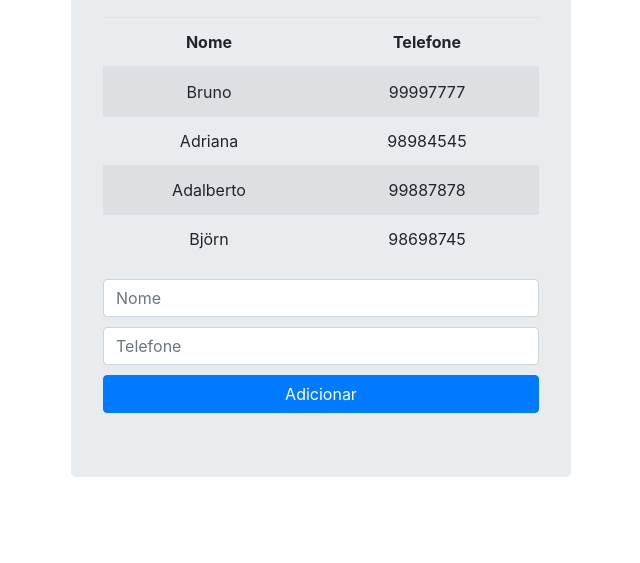
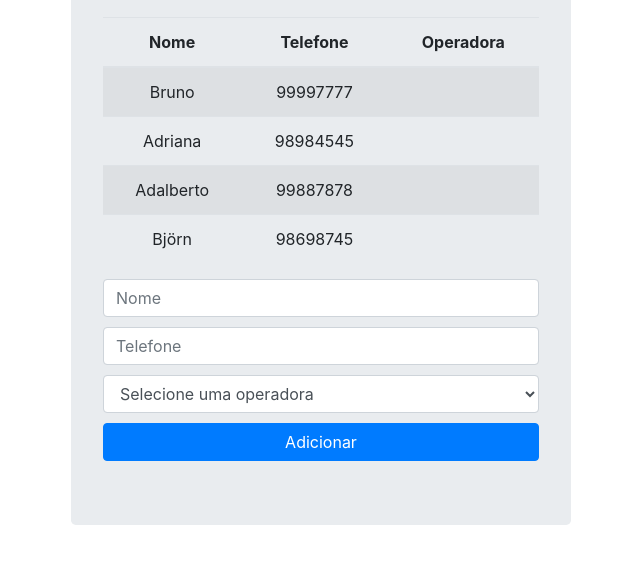
Before and after one commit to brunohgv/lista-telefonica, a plain HTML site: page index.html in a window 1280 px wide. Shown: the part 105-668 px from the top of the page, without its empty margins (319-959 px from the left). Drawn offline with nearby package versions, Linux system fonts and the light colour scheme.

Commit message:
Operadora adicionado

```diff
--- a/index.html
+++ b/index.html
@@ -22,15 +22,18 @@
           <tr>
             <th>Nome</th>
             <th>Telefone</th>
+            <th>Operadora</th>
           </tr>
         </thead>
         <tbody>
           <tr ng-repeat="contato in contatos">
             <td>{{contato.nome}}</td>
             <td>{{contato.telefone}}</td>
+            <td>{{contato.operadora.nome}}</td>
           </tr>
         </tbody>
       </table>
+      {{contato}}
       <form ng-enter="adicionarContato(contato)">
         <input
           class="form form-control"
@@ -44,7 +47,13 @@
           aria-label="Input de telefone"
           placeholder="Telefone"
           ng-model="contato.telefone">
-        <button class="btn btn-primary btn-block" ng-click="adicionarContato(contato)">Adicionar</button>
+        <select
+          class="form form-control"
+          ng-model="contato.operadora"
+          ng-options="operadora.nome for operadora in operadoras">
+          <option value="">Selecione uma operadora</option>
+        </select>
+        <button class="btn btn-primary btn-block" ng-disabled="false" ng-click="adicionarContato(contato)">Adicionar</button>
       </form>
 
     </div>
--- a/js/lista-telefonica/lista-telefonica.controller.js
+++ b/js/lista-telefonica/lista-telefonica.controller.js
@@ -10,6 +10,13 @@ angular
     {nome: "Björn", telefone: "98698745"},
   ]
 
+  $scope.operadoras = [
+    {nome: "Oi", codigo: 31},
+    {nome: "Vivo", codigo: 15},
+    {nome: "Tim", codigo: 41},
+    {nome: "Claro", codigo: 21},
+  ]
+
   $scope.adicionarContato = function (contato) {
     $scope.contatos.push(angular.copy(contato))
     delete $scope.contato
```
